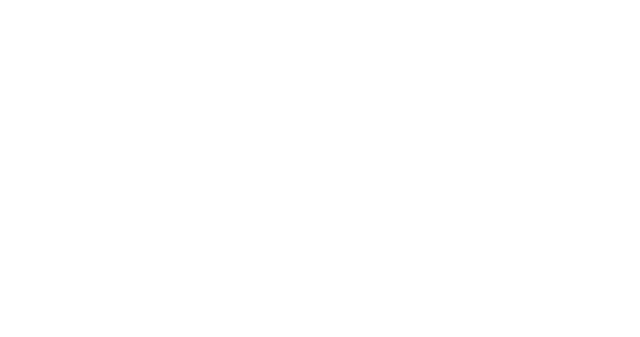
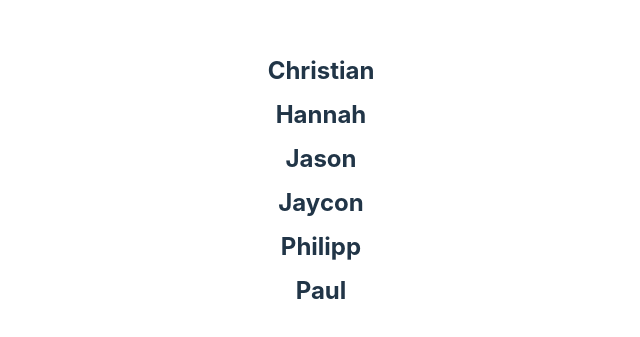
Before and after one commit to GinoongFlores/react-course, a React (Vite) app: page / in a window 1280 px wide. Shown: the part 219-556 px from the top of the page, without its empty margins (319-959 px from the left). Built offline with nearby package versions, Linux system fonts and the light colour scheme.

Commit message:
added map()

```diff
--- a/src/App.jsx
+++ b/src/App.jsx
@@ -13,6 +13,9 @@
 
 					return <h1 key={key}>{name}</h1>; // we can also pass here the key to remove the warning of not using it. But you cannot use the key as a prop in the child component.
 				})} */}
+				{names.map((name, key) => {
+					return <h2 key={key}>{name}</h2>;
+				})}
 			</>
 		</div>
 	);
```
